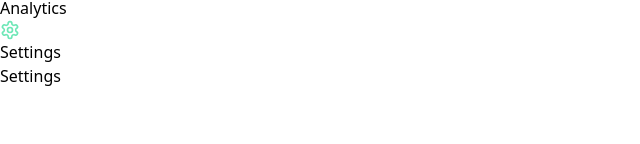
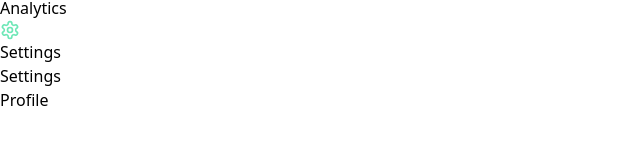
Before and after one commit to MirosBL45/dashboard, a React (Vite) app: page /settings in a window 1280 px wide. Shown: the part 274-418 px from the top of the page, without its empty margins (0-640 px from the left). Built offline with nearby package versions, Linux system fonts and the light colour scheme.

Commit message:
started Profile

```diff
--- /dev/null
+++ b/src/components/settings/Profile.jsx
@@ -0,0 +1,3 @@
+export default function Profile() {
+  return <div>Profile</div>;
+}
--- /dev/null
+++ b/src/components/settings/w-allSettings.jsx
@@ -0,0 +1,3 @@
+import Profile from './Profile';
+
+export { Profile };
--- a/src/pages/SettingsPage.jsx
+++ b/src/pages/SettingsPage.jsx
@@ -1,9 +1,14 @@
 import { Header } from '../components/common/w-allCommon';
+
+import { Profile } from '../components/settings/w-allSettings';
 
 export default function SettingsPage() {
   return (
     <div className="flex-1 overflow-auto relative z-10">
       <Header title={'Settings'} />
+      <main className="max-w-4xl mx-auto py-6 px-4 lg:px-8">
+        <Profile />
+      </main>
     </div>
   );
 }
```
